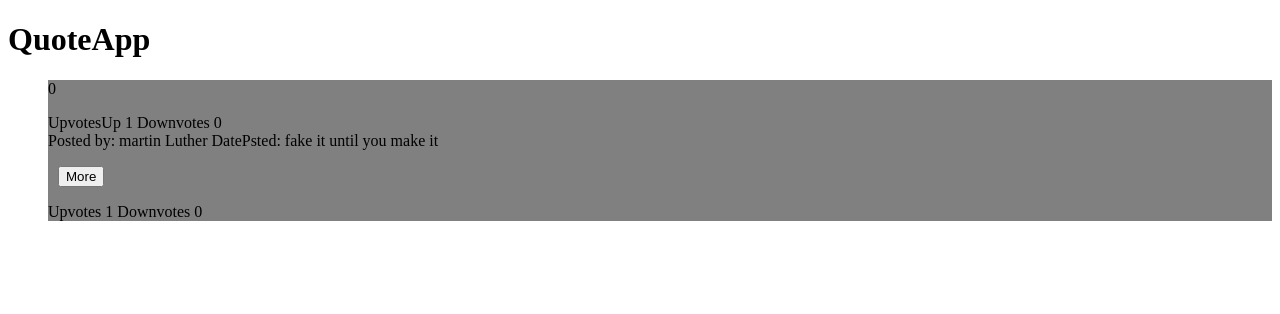
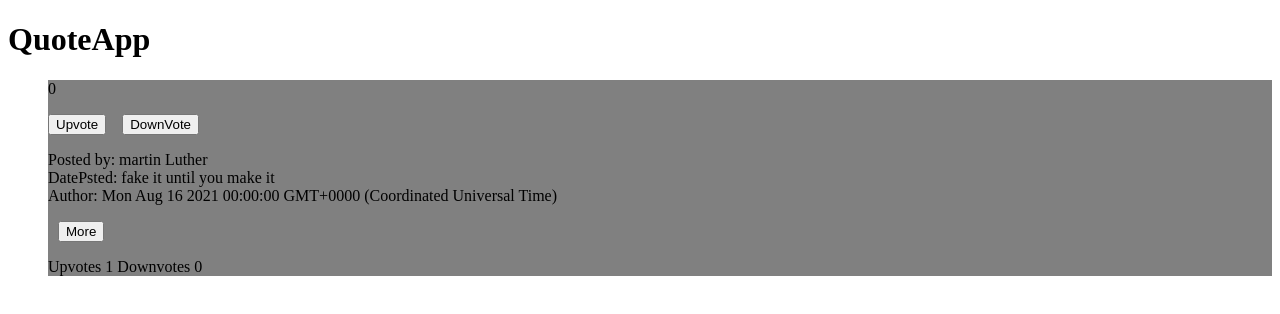
Before and after one commit to IsaiahKe/QuoteApp, an Angular app: page / in a window 1280 px wide. Both pictures are taken after a click on the button "More". Shown: the top 314 px of the page. Built offline with nearby package versions, Linux system fonts and the light colour scheme.

Commit message:
re arrange visual of quote details

```diff
--- a/src/app/quote-detail/quote-detail.component.html
+++ b/src/app/quote-detail/quote-detail.component.html
@@ -1,5 +1,7 @@
+<p>    <button>Upvote</button> &nbsp; &nbsp;<button>DownVote</button></p>
 <p>
-    UpvotesUp {{quote.upVote}} Downvotes {{quote.downVote}}
-    <br>
-   Posted by: {{quote.userName}} DatePsted: {{quote.postTime}}
+   Posted by: {{quote.userName}} <br>
+    DatePsted: {{quote.postTime}}<br>
+    Author: {{quote.author}} <br>
+
 </p>
```
